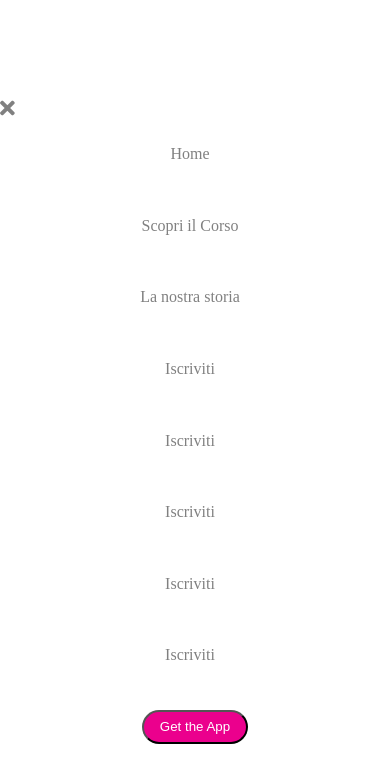
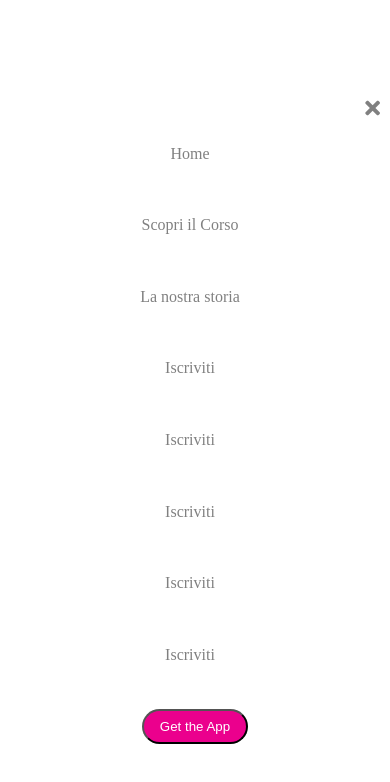
Before and after one commit to Adriano-Defilippis/js-html-css-revolut, a plain HTML site: page index.html in a window 390 px wide. Both pictures are taken after a click on the icon 370 px from the left and 52 px from the top of the page. Drawn offline with nearby package versions, Linux system fonts and the light colour scheme.

Commit message:
CSS: Flottata icona cross di chiusura menu hamburger

```diff
--- a/style.css
+++ b/style.css
@@ -137,9 +137,16 @@ header .drop a{
 
 .hamburger-menu > a{
   width: 100%;
-  align-content: flex-end;
+  /* float: right; */
 
 }
+
+.hamburger-menu > a i{
+  float: right;
+  margin-right: 10px;
+
+}
+
 
 
 .hamburger-menu ul {
```
